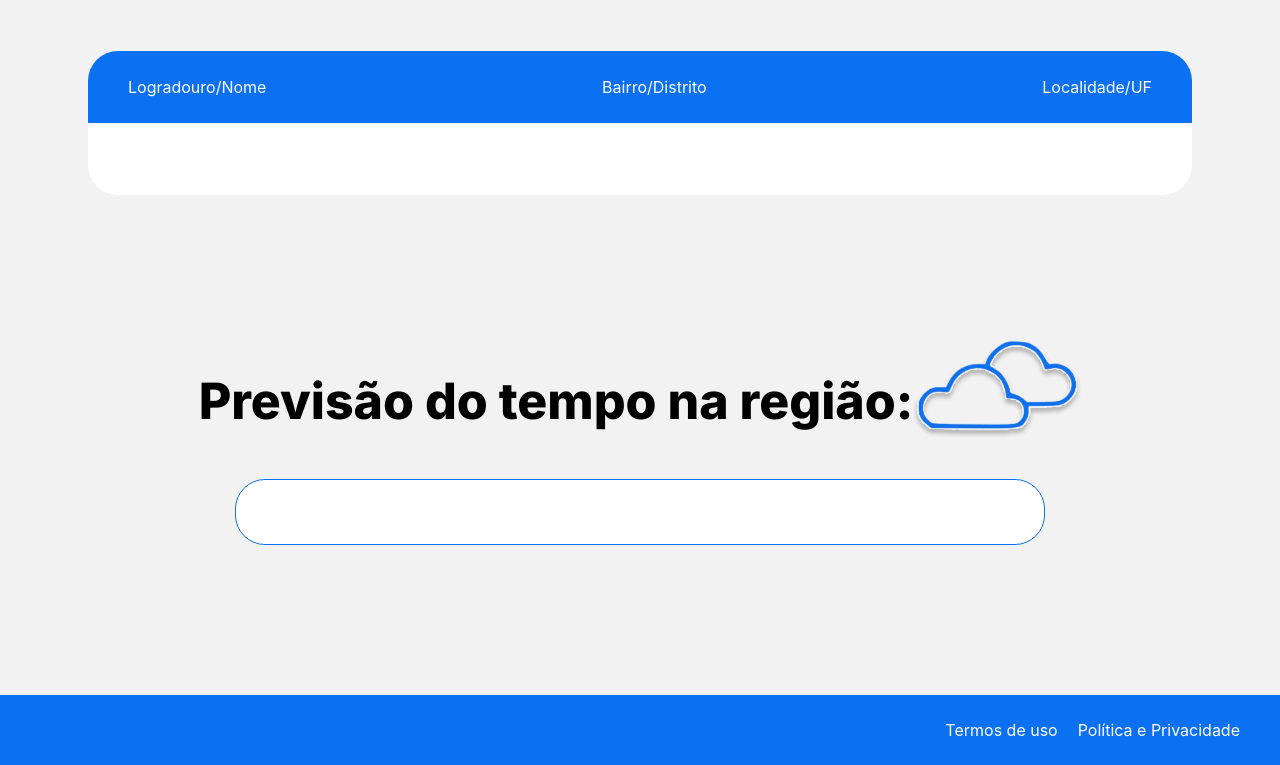
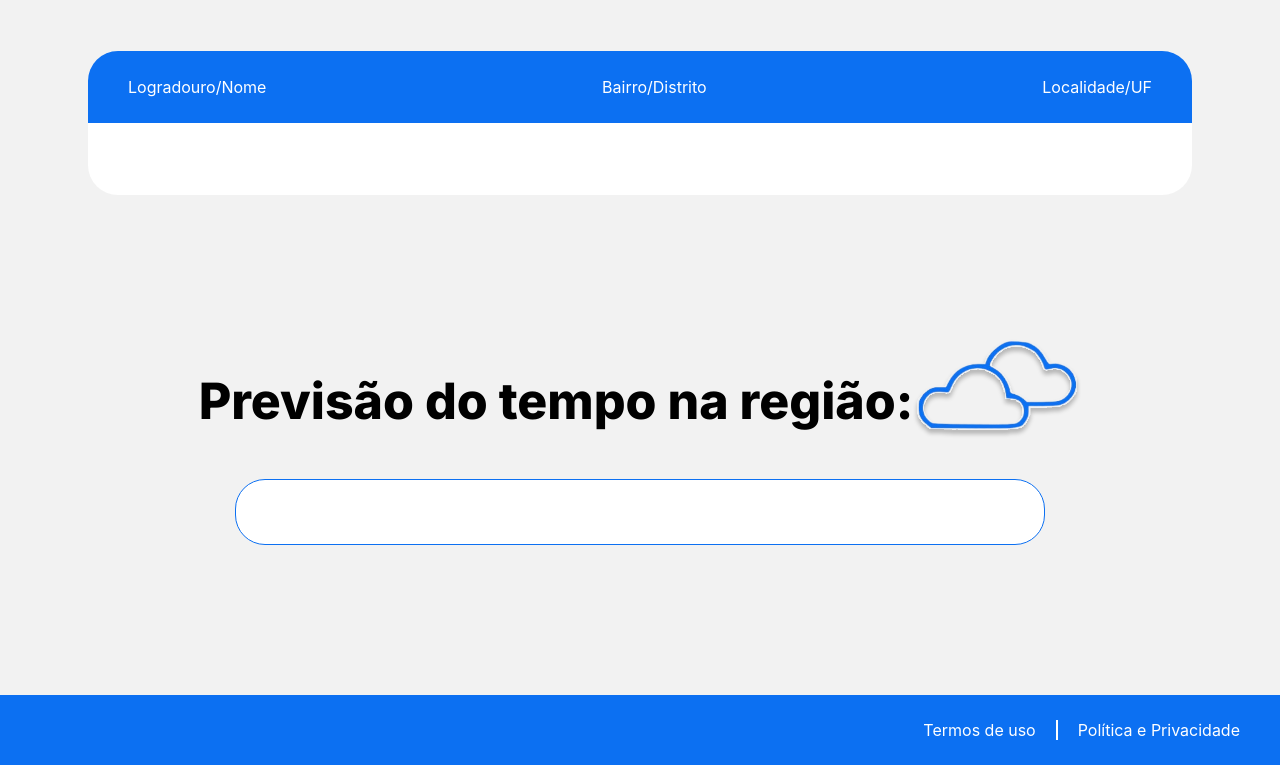
Before and after one commit to luizmarcelolm/tela_api, a React (Create React App) app: page / in a window 1280 px wide. Shown: the part 1406-2171 px from the top of the page. Built offline with nearby package versions, Linux system fonts and the light colour scheme.

Commit message:
alt layout

```diff
--- a/src/App.css
+++ b/src/App.css
@@ -59,6 +59,12 @@ body{
   font-weight: 800;
   line-height: 30.26px;
   text-align: left;
+  color: white;
+}
+
+a{
+  text-decoration: none;
+  color: white;
 }
 
 .section{
@@ -304,6 +310,11 @@ margin-bottom: 25px;
       padding-right: 20px;
     }
 
+    .menuFooter .itemFooter:first-child{
+      border-right: 2px solid white;
+      padding-right: 20px;
+  }
+
     .itemFooter{
       margin-right: 20px;
     }
@@ -351,7 +362,4 @@ margin-bottom: 25px;
   .inputResultClima{
     font-size: 15px;
   }
-
-
-
       }
--- a/src/App.js
+++ b/src/App.js
@@ -11,8 +11,8 @@ function Header(){
        <h1 className="logo">DncWeather</h1>
       </div>
       <div className="menuHeader">
-       <li className="lista">Endereços</li>
-       <li className="lista">Previsão do tempo</li>
+       <li className="lista"> <a href="">Endereços</a> </li>
+       <li className="lista"> <a href="">Previsão do tempo</a></li>
       </div>
     </div>
    )
@@ -52,7 +52,7 @@ async function GetCep(){
         meu_callback(dataCep);
 
 
-        document.getElementById('temperatura').value = (("Previsão de tempo de acordo com a região: ") + (dataClima.current.temperature_2m) + ("°C"));
+        document.getElementById('temperatura').value = (("Previsão de acordo com a coordenada: ") + (dataClima.current.temperature_2m) + ("°C"));
         window.location.href='#ancora';
 
        } catch (erro){
@@ -158,8 +158,8 @@ function Footer(){
     <div className="footer">
        <div></div>
        <div className="menuFooter">
-            <li className="itemFooter">Termos de uso</li>
-            <li className="itemFooter">Política e Privacidade </li>
+            <li className="itemFooter"> <a href="">Termos de uso</a> </li>
+            <li className="itemFooter"> <a href="">Política e Privacidade</a></li>
        </div>
     </div>
   )
```
